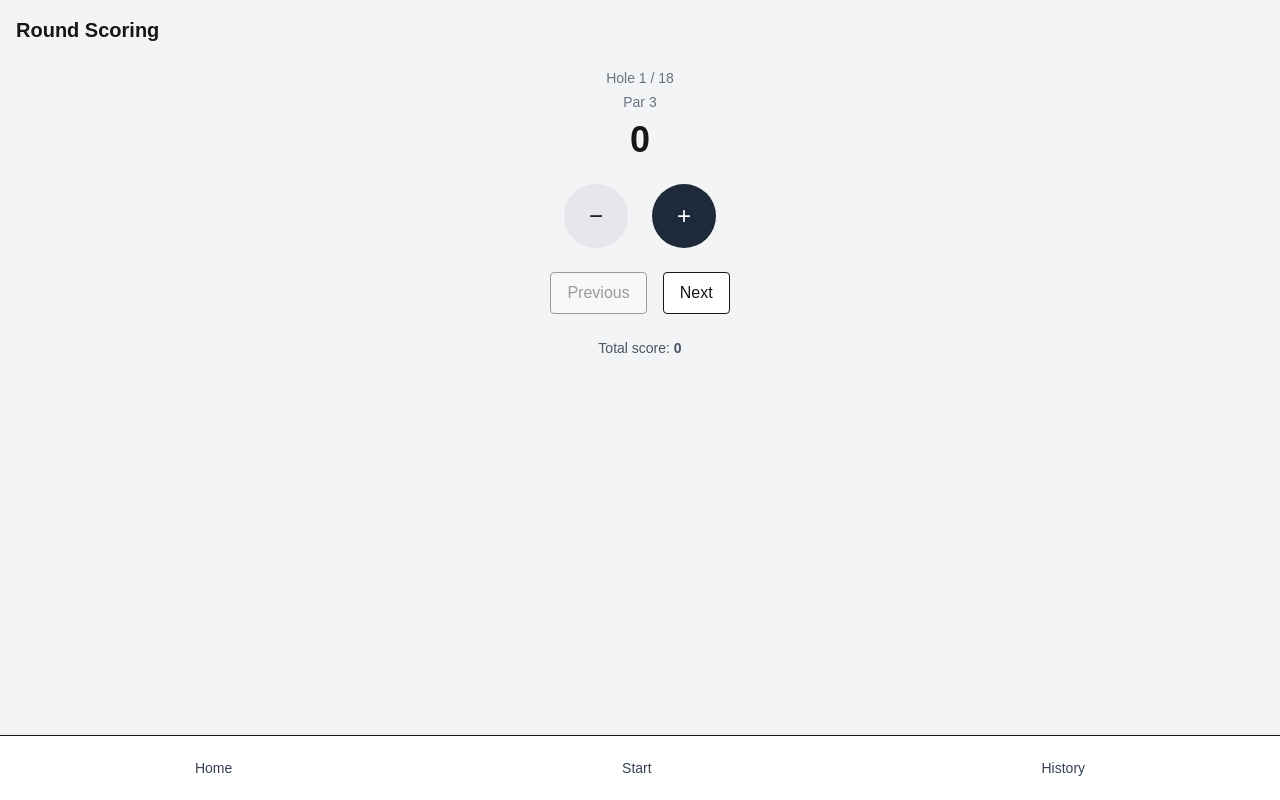
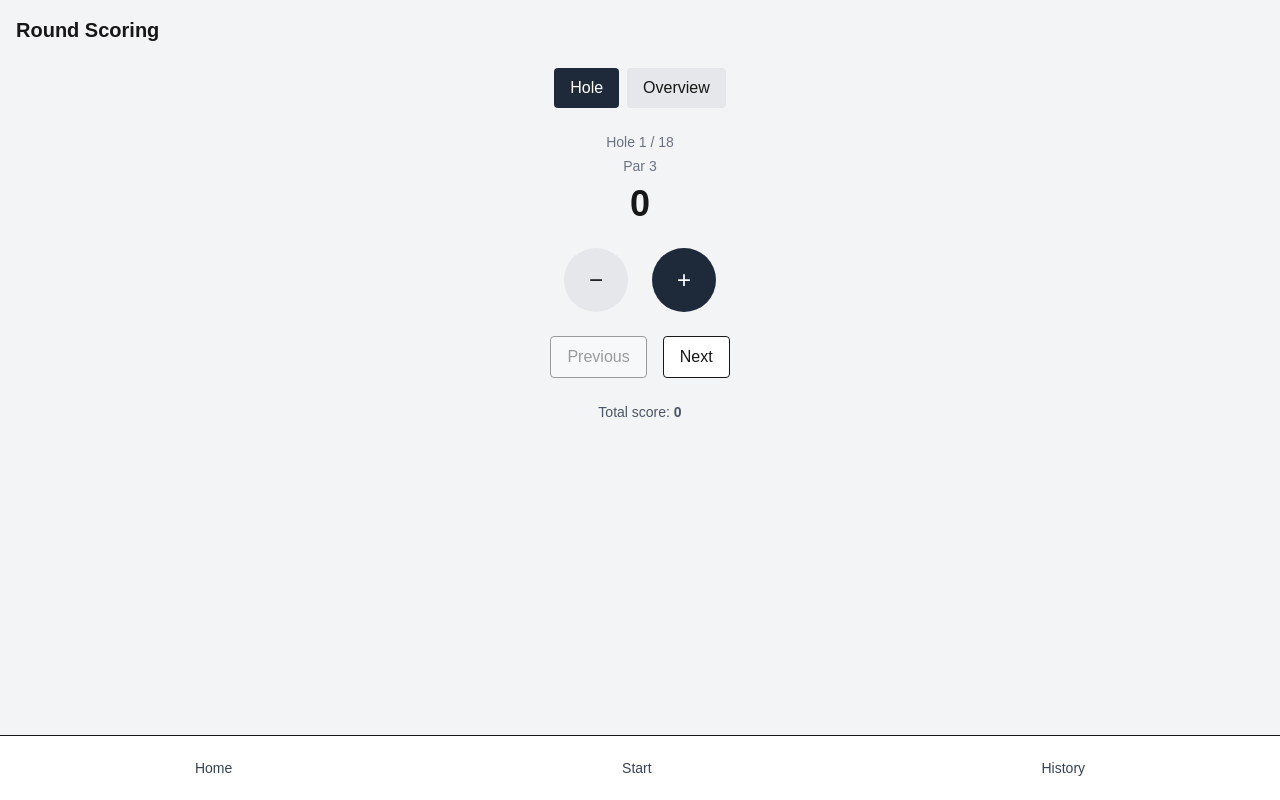
Before and after one commit to ergosha/discgolf-score-app, a Next.js app: page /round in a window 1280 px wide. Built offline with nearby package versions, Linux system fonts and the light colour scheme.

Commit message:
Added hole overview and quick navigation

```diff
--- a/src/app/components/round/Scorecard.tsx
+++ b/src/app/components/round/Scorecard.tsx
@@ -3,7 +3,6 @@
 import { useState } from "react";
 
 const TOTAL_HOLES = 18;
-
 const PARS = Array(TOTAL_HOLES).fill(3);
 
 export default function ScoreCard() {
@@ -11,6 +10,7 @@ export default function ScoreCard() {
   const [scores, setScores] = useState<number[]>(
     Array(TOTAL_HOLES).fill(0)
   );
+  const [view, setView] = useState<"hole" | "overview">("hole");
 
   const currentIndex = currentHole - 1;
   const holePar = PARS[currentIndex];
@@ -38,6 +38,30 @@ export default function ScoreCard() {
 
   return (
     <div className="flex flex-col items-center gap-6">
+
+      {/* View toggle */}
+      <div className="flex gap-2">
+        <button
+          onClick={() => setView("hole")}
+          className={`px-4 py-2 rounded ${
+            view === "hole" ? "bg-gray-800 text-white" : "bg-gray-200"
+          }`}
+        >
+          Hole
+        </button>
+        <button
+          onClick={() => setView("overview")}
+          className={`px-4 py-2 rounded ${
+            view === "overview" ? "bg-gray-800 text-white" : "bg-gray-200"
+          }`}
+        >
+          Overview
+        </button>
+      </div>
+
+      {/* Single hole view */}
+      {view === "hole" && (
+        <>
           <div className="text-center">
             <p className="text-sm text-gray-500">
               Hole {currentHole} / {TOTAL_HOLES}
@@ -101,6 +125,43 @@ export default function ScoreCard() {
               Next
             </button>
           </div>
+        </>
+      )}
+
+      {/* Overview */}
+      {view === "overview" && (
+        <div className="grid grid-cols-6 gap-3">
+          {scores.map((score, index) => {
+            const relative = score - PARS[index];
+
+            return (
+              <button
+                key={index}
+                onClick={() => {
+                  setCurrentHole(index + 1);
+                  setView("hole");
+                }}
+                className={`p-3 rounded border text-center ${
+                  score === 0
+                    ? "bg-gray-100"
+                    : relative > 0
+                    ? "bg-red-100"
+                    : relative < 0
+                    ? "bg-green-100"
+                    : "bg-gray-200"
+                }`}
+              >
+                <div className="text-xs text-gray-500">
+                  {index + 1}
+                </div>
+                <div className="font-bold">
+                  {score || "-"}
+                </div>
+              </button>
+            );
+          })}
+        </div>
+      )}
 
       <p className="text-sm text-gray-600">
         Total score: <strong>{totalScore}</strong>
```
Lines whose indentation alone changed are shown as unchanged.
